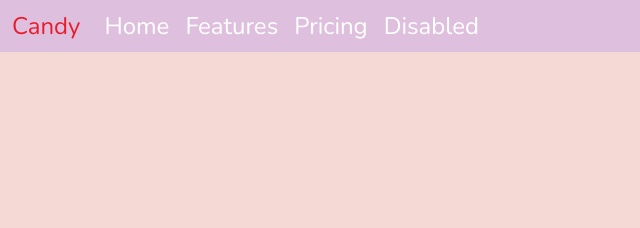
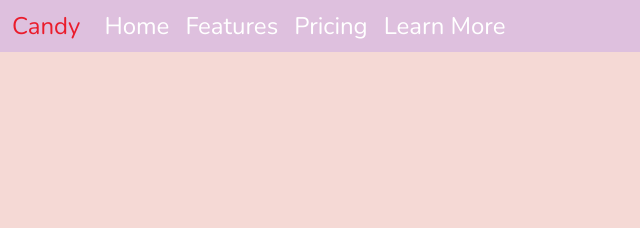
Before and after one commit to giabaocorn20/Museum-of-candy, a plain HTML site: page index.html in a window 1280 px wide. Shown: the top 228 px of the page, 0-640 px from the left. Drawn offline with nearby package versions, Linux system fonts and the light colour scheme.

Commit message:
Update index.html

```diff
--- a/index.html
+++ b/index.html
@@ -29,7 +29,7 @@
             <a class="nav-link" href="#">Home</a>
             <a class="nav-link" href="#">Features</a>
             <a class="nav-link" href="#">Pricing</a>
-            <a class="nav-link" href="#">Disabled</a>
+            <a class="nav-link" href="#">Learn More</a>
           </div>
         </div>
       </div>
```
